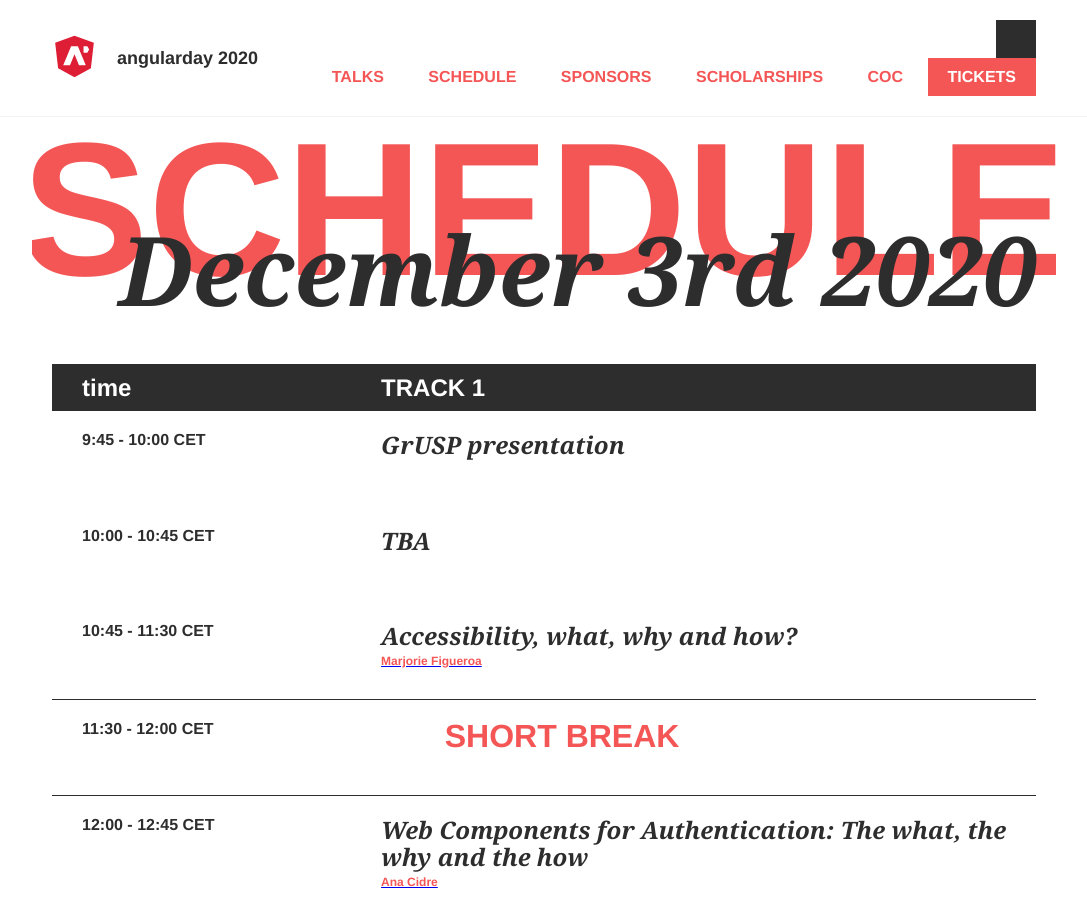
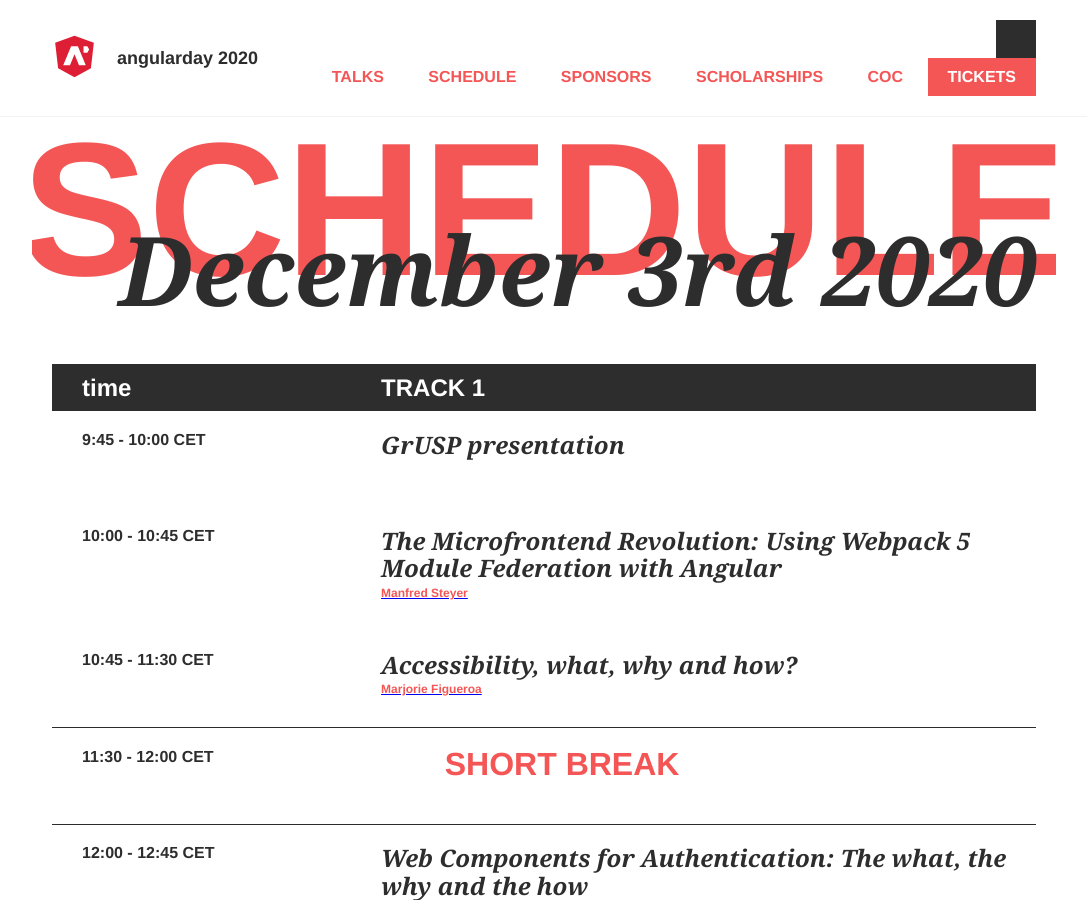
Before and after one commit to giuliatosato/2020.angularday.it, a Jekyll site: the page built from schedule.html, in a window 1280 px wide and 900 px high. Shown: the whole window, without its empty margins (96-1183 px from the left). Built offline with Jekyll 4.4.1, drawn with Linux system fonts in a browser that asks for light colours; some web fonts are replaced; comment, search, counter and statistics services are not loaded.

Commit message:
add manfred session

```diff
--- a/schedule.html
+++ b/schedule.html
@@ -14,13 +14,8 @@
       <tbody>
         {% include schedule/event.html time='9:45 - 10:00 CET' title='GrUSP presentation' fill='true' %}
 
-        <!-- remove me -->
-        {% include schedule/event.html time='10:00 - 10:45 CET' title='TBA' fill='true' %}
+          {% include schedule/talk.html time='10:00 - 10:45 CET' title="The Microfrontend Revolution: Using Webpack 5 Module Federation with Angular" speaker_id='manfred-steyer' fill='true' %}
 
-        <tr>
-          <!--
-          {% include schedule/talk.html time='10:00 - 10:45 CET' title="TBA" speaker_id='' fill='true' %}
-          -->
           {% include schedule/talk.html time='10:45 - 11:30 CET' title="Accessibility, what, why and how?" speaker_id='marjorie-figueroa' fill='true' %}
         </tr>
 
```
